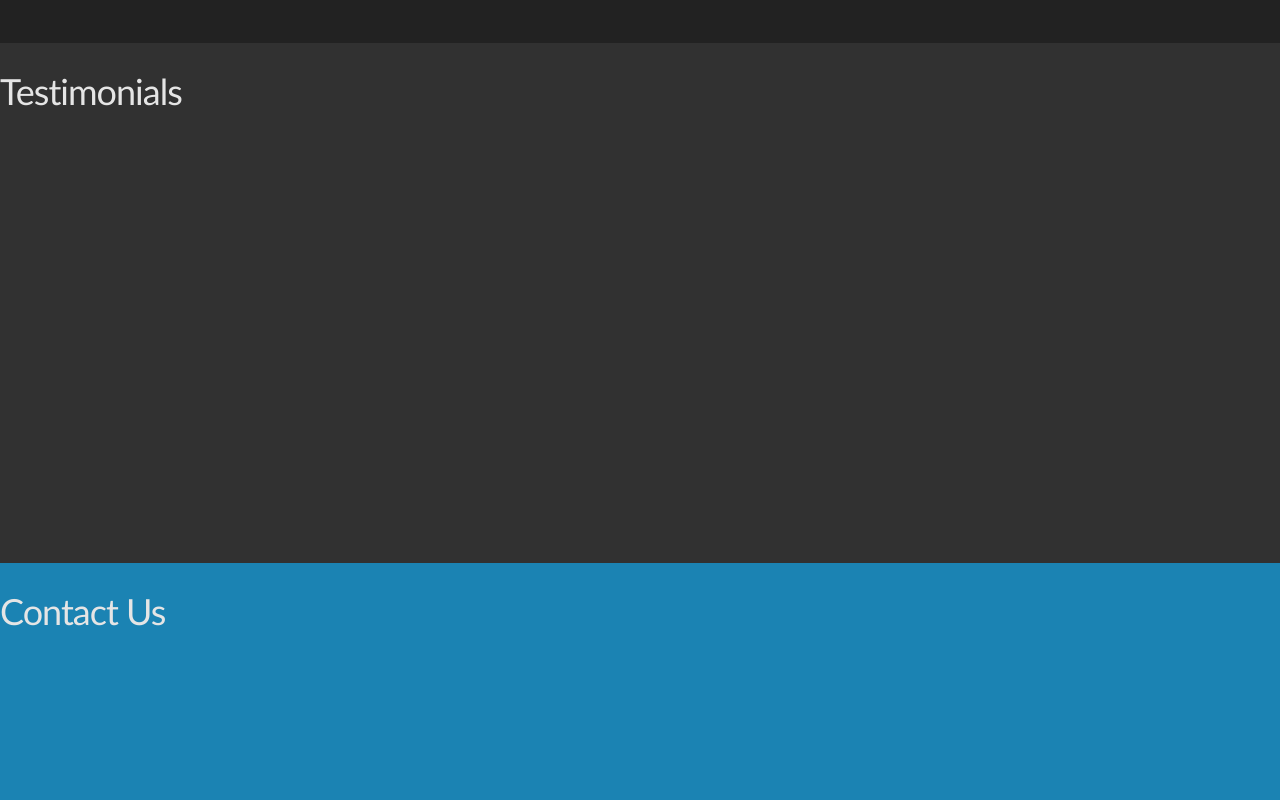
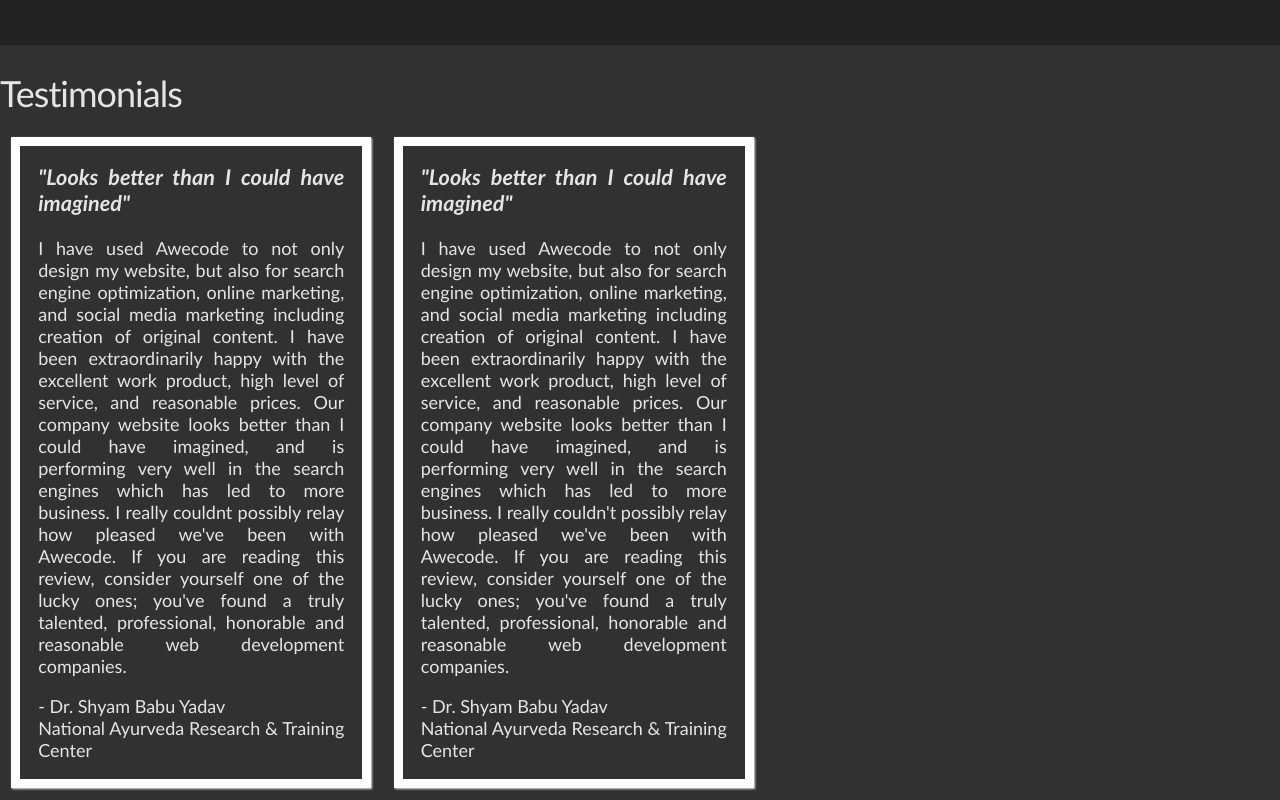
Before and after one commit to lbray/awecode.com, a plain HTML site: page index.html in a window 1280 px wide. Shown: the part 1620-2420 px from the top of the page. Drawn offline with Linux system fonts and the light colour scheme.

Commit message:
testimonial boxes

```diff
--- a/css/base.css
+++ b/css/base.css
@@ -40,6 +40,11 @@ a {
 
 .clear {
     clear: both;
+}
+
+.centered {
+    text-align: center;
+    margin: 0 auto;
 }
 
 .wrap {
@@ -173,9 +178,9 @@ a {
 .view {
     width: 300px;
     height: 200px;
-    margin: 10px;
+    margin: 0.625em;
     float: left;
-    border: 10px solid #fff;
+    border: 0.5em solid #fff;
     overflow: hidden;
     position: relative;
     text-align: center;
@@ -281,3 +286,41 @@ a {
     opacity: 1;
     transition-delay: 0.5s;
 }
+
+/*Testimonial boxes*/
+
+.box {
+    width: 17em;
+    text-align: justify;
+    /*font-size: small;*/
+    border: 0.5em solid #fff;
+    box-shadow: 1px 1px 2px #e6e6e6;
+    float: left;
+    padding: 1em;
+    margin: 0.625em;
+}
+
+.box .title {
+    font-weight: bold;
+    font-size: larger;
+    margin-bottom: 1em;
+    font-style: italic;
+}
+
+.box .title:before, .box .title:after {
+    content: '"';
+}
+
+.box .client:before {
+    content: "-";
+    padding-top: 1em;
+}
+
+.box .person:after {
+    content: "\a";
+    white-space: pre;
+}
+
+.box .client {
+    padding-top: 1em;
+}
--- a/index.html
+++ b/index.html
@@ -61,6 +61,7 @@
         <div class="inner">
             <h1>Works</h1>
 
+            <div class="centered">
                 <div class="view view-fourth">
                     <h3>Title</h3>
                     <img src="img/logo.svg"/>
@@ -140,6 +141,7 @@
                         <a href="#" class="info">Read More</a>
                     </div>
                 </div>
+            </div>
 
         </div>
     </div>
@@ -148,6 +150,35 @@
         <div class="inner">
             <h1>Testimonials</h1>
 
+            <div class="box">
+                <div class="title">Looks better than I could have imagined</div>
+                I have used Awecode to not only design my website, but also for search engine optimization,
+                online marketing, and social media marketing including creation of original content. I have been
+                extraordinarily happy with the excellent work product, high level of service, and reasonable prices. Our
+                company website looks better than I could have imagined, and is performing very well in the search
+                engines which has led to more business. I really couldnt possibly relay how pleased we've been with
+                Awecode. If you are reading this review, consider yourself one of the lucky ones; you've found a
+                truly talented, professional, honorable and reasonable web development companies.
+                <div class="client">
+                    <span class="person">Dr. Shyam Babu Yadav</span>
+                    <span class="org">National Ayurveda Research & Training Center</span>
+                </div>
+            </div>
+
+            <div class="box">
+                <div class="title">Looks better than I could have imagined</div>
+                I have used Awecode to not only design my website, but also for search engine optimization,
+                online marketing, and social media marketing including creation of original content. I have been
+                extraordinarily happy with the excellent work product, high level of service, and reasonable prices. Our
+                company website looks better than I could have imagined, and is performing very well in the search
+                engines which has led to more business. I really couldn't possibly relay how pleased we've been with
+                Awecode. If you are reading this review, consider yourself one of the lucky ones; you've found a
+                truly talented, professional, honorable and reasonable web development companies.
+                <div class="client">
+                    <span class="person">Dr. Shyam Babu Yadav</span>
+                    <span class="org">National Ayurveda Research & Training Center</span>
+                </div>
+            </div>
 
         </div>
     </div>
```
Lines whose indentation alone changed are shown as unchanged.
